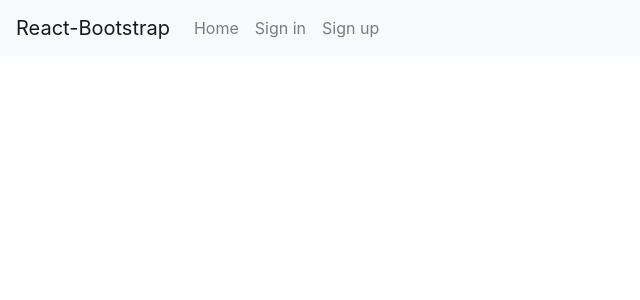
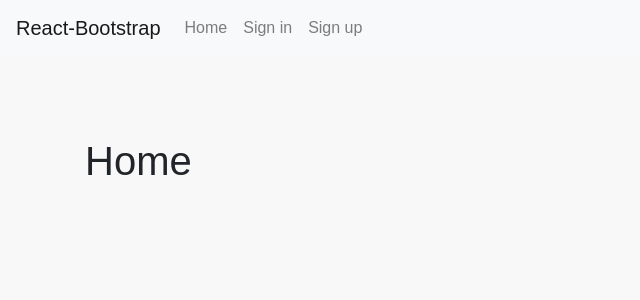
Before and after one commit to kedi1991/moments_walkthrough, a React (Create React App) app: page / in a window 1280 px wide. Shown: the top 300 px of the page, without its empty margins (0-640 px from the left). Built offline with nearby package versions, Linux system fonts and the light colour scheme.

Commit message:
Add routing to redirect to other pages in the site

```diff
--- a/package.json
+++ b/package.json
@@ -13,7 +13,7 @@
     "react-bootstrap": "^1.6.3",
     "react-dom": "^17.0.2",
     "react-infinite-scroll-component": "^6.1.0",
-    "react-router-dom": "^5.3.4",
+    "react-router-dom": "^5.3.0",
     "react-scripts": "^4.0.3",
     "web-vitals": "^1.1.2"
   },
--- a/src/App.js
+++ b/src/App.js
@@ -1,10 +1,20 @@
+import { Container } from 'react-bootstrap';
 import styles from './App.module.css';
 import NavBar from './components/NavBar';
+import { Route, Switch } from 'react-router-dom';
 
 function App() {
   return (
-    <div className="{styles.App}">
+    <div className={styles.App}>
       <NavBar></NavBar>
+      <Container className={styles.Main}>
+        <Switch>
+          <Route exact path ="/" render={() => <h1>Home</h1>}></Route>
+          <Route exact path = "/signin" render={()=> <h1>Sign in</h1>}></Route>
+          <Route exact path = "/signup" render= {()=> <h1>Sign up</h1>}></Route>
+        </Switch>
+      </Container>
+
     </div>
   );
 }
--- a/src/App.module.css
+++ b/src/App.module.css
@@ -2,6 +2,9 @@
   font-family: "DM Sans", sans-serif;
   background-color: #f8f8f8;
   min-height: 100vh;
+}
+.Main {
+  padding-top: 81px;
 }
 
 * {
--- a/src/components/NavBar.js
+++ b/src/components/NavBar.js
@@ -9,9 +9,9 @@
                 <Navbar.Toggle aria-controls="basic-navbar-nav" />
                 <Navbar.Collapse id="basic-navbar-nav">
                     <Nav className="mr-auto">
-                        <Nav.Link href="#home">Home</Nav.Link>
-                        <Nav.Link href="#link">Sign in</Nav.Link>
-                        <Nav.Link href="#link">Sign up</Nav.Link>
+                        <Nav.Link href="/">Home</Nav.Link>
+                        <Nav.Link href="/signin">Sign in</Nav.Link>
+                        <Nav.Link href="/signup">Sign up</Nav.Link>
 
                     </Nav>
 
--- a/src/index.js
+++ b/src/index.js
@@ -3,10 +3,14 @@
 import './index.css';
 import App from './App';
 import reportWebVitals from './reportWebVitals';
+import { BrowserRouter as Router} from 'react-router-dom';
 
 ReactDOM.render(
   <React.StrictMode>
-    <App />
+    <Router>
+      <App />
+    </Router>
+
   </React.StrictMode>,
   document.getElementById('root')
 );
```
Also changed, not shown: src/styles/NavBar.module.css (added, +12 -0 lines), 1 other file (tests, documents, lock files or other folders).
